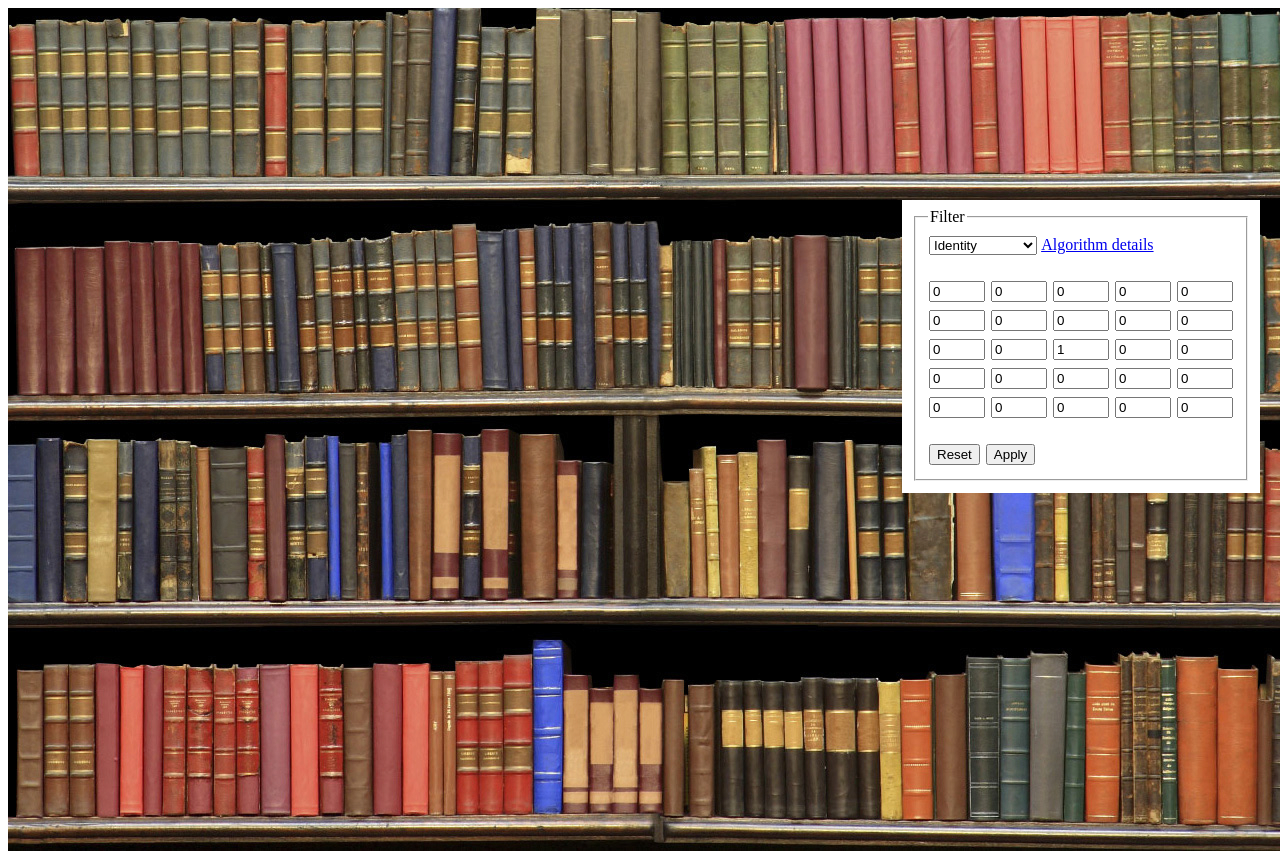
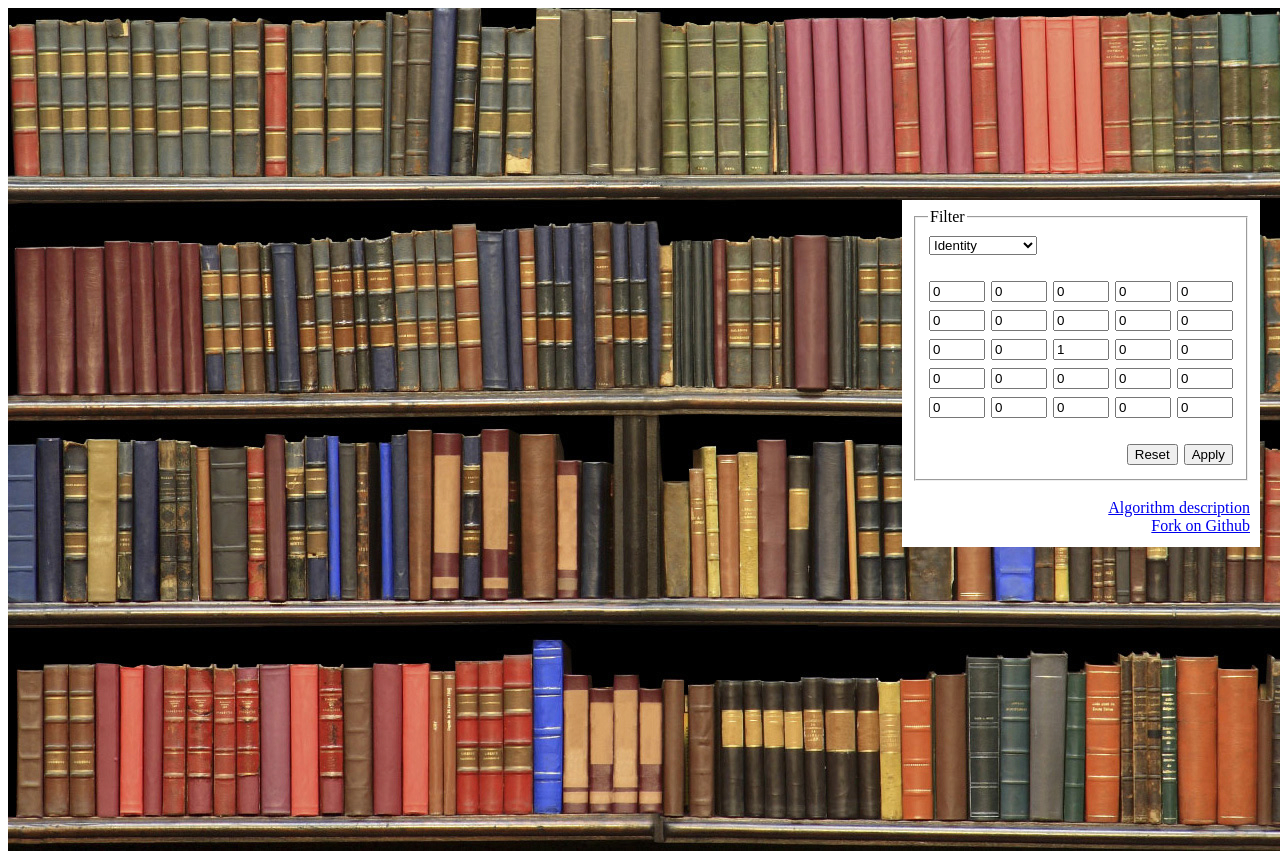
Before and after one commit to ytiurin/imagefilter, a website: page index.html in a window 1280 px wide. Shown: the top 863 px of the page. Drawn offline with Linux system fonts and the light colour scheme.

Commit message:
Add fork link

```diff
--- a/index.html
+++ b/index.html
@@ -27,6 +27,9 @@
     input[type=number] {
       width: 48px;
     }
+    .rightify {
+      text-align: right;
+    }
   </style>
 
   <script type="text/javascript" src="apply-filter.js"></script>
@@ -47,7 +50,6 @@
         <option value="unsharp">Unsharp mask</option>
         <option value="emboss">Emboss</option>
       </select>
-      <a href="https://docs.gimp.org/en/plug-in-convmatrix.html" target="_blank">Algorithm details</a>
       <br/>
       <br/>
       <input id="a01" type="number" value="0" />
@@ -81,10 +83,16 @@
       <input id="a44" type="number" value="0" />
       <br/>
       <br/>
-
-      <button onclick="reset()">Reset</button>
-      <button id="apply" onclick="setCustomFilter()">Apply</button>
+      <div class="rightify">
+        <button onclick="reset()">Reset</button>
+        <button id="apply" onclick="setCustomFilter()">Apply</button>
+      </div>
     </fieldset>
+    <br/>
+    <div class="rightify">
+      <a href="https://docs.gimp.org/en/plug-in-convmatrix.html" target="_blank">Algorithm description</a><br/>
+      <a href="https://github.com/ytiurin/imagefilter" target="_blank">Fork on Github</a>
+    </div>
   </div>
 
   <script type="text/javascript">
```
